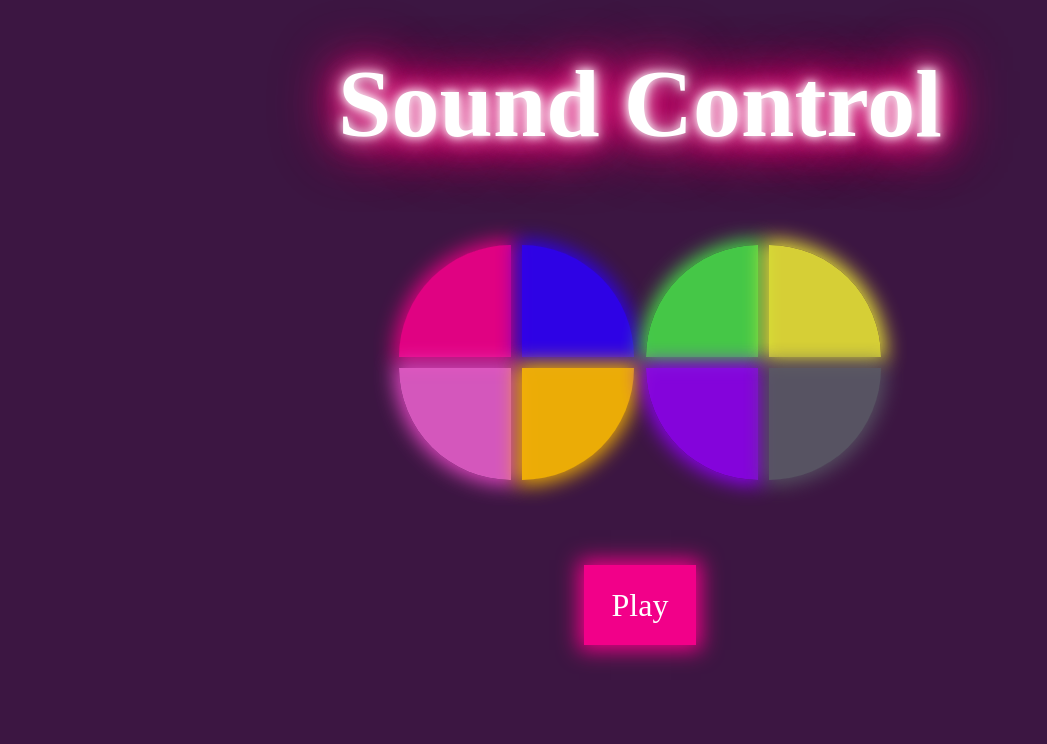
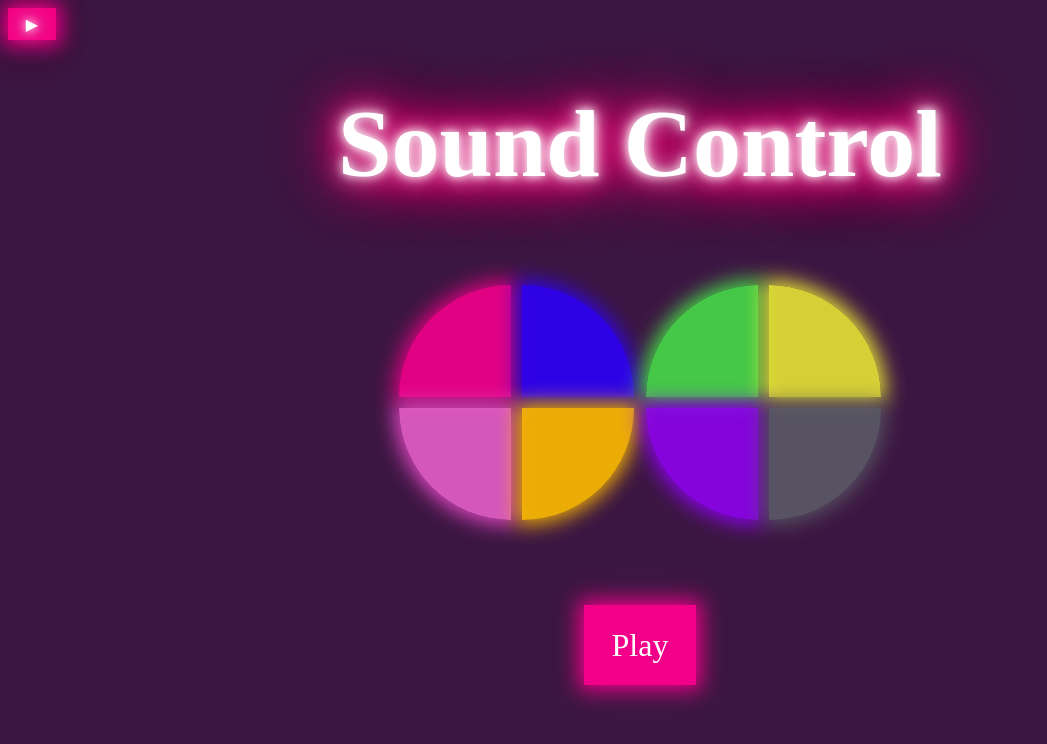
Before and after one commit to fac28/sound-control, a React (Vite) app: page / in a window 1280 px wide. Shown: the top 744 px of the page, without its empty margins (0-1047 px from the left). Built offline with nearby package versions, Linux system fonts and the light colour scheme; a web font is replaced by a local one.

Commit message:
song and buttons

```diff
--- a/src/App.css
+++ b/src/App.css
@@ -23,6 +23,15 @@ body {
   font-family: 'Neonderthaw', cursive;
   color: #fff;
   font-size: 2rem;
+  transition-duration: 150ms;
+}
+.button:hover {
+  box-shadow: 0px 0px 30px 5px #f20089;
+}
+
+.button:active {
+  box-shadow: 0px 0px 50px 5px #f20089;
+  transform: translateY(2px);
 }
 
 .flex {
@@ -61,6 +70,13 @@ body {
 
 .small-font {
   font-size: 3rem;
+}
+
+.play {
+  width: 3rem;
+  height: 2rem;
+  font-size: 1rem;
+  margin: 0;
 }
 
 /* Border radiuses */
--- a/src/App.jsx
+++ b/src/App.jsx
@@ -5,11 +5,16 @@ import { initialState } from './utils/global';
 import PlayButton from './components/PlayButton';
 import ResetButton from './components/ResetButton';
 
+import { backgroundSong } from './utils/backgroundSong';
+
 function App() {
   const [state, setState] = useState(initialState);
 
   return (
     <>
+      <button onClick={backgroundSong} className="button glow play">
+        &#9654;
+      </button>
       <h1 className="glow">Sound Control</h1>
       <div className="flex center width margin-top">
         {state.gameControls.map((pad) => {
@@ -33,7 +38,9 @@ function App() {
       {state.gameOver && (
         <div className="flex center column">
           <p className="glow small-font">Game Over</p>
-          <p className="glow small-font">Score: {state.gameArray.length - 1}</p>
+          <p className="glow small-font">
+            Score: {state.gameArray.length - 1}
+          </p>
         </div>
       )}
 
--- /dev/null
+++ b/src/utils/backgroundSong.js
@@ -0,0 +1,7 @@
+import song from '../assets/background.mp3';
+
+export const backgroundSong = () => {
+  const audio = new Audio(song);
+  audio.loop = true;
+  audio.play();
+};
--- a/src/utils/handleAnimation.js
+++ b/src/utils/handleAnimation.js
@@ -1,4 +1,6 @@
+
 export const handleAnimation = (setState, value) => {
+
   setState((prevState) => ({
     ...prevState,
     gameControls: prevState.gameControls.map((control) => {
```
Also changed, not shown: src/components/PlayButton.jsx (+6 -2 lines), 1 other file (tests, documents, lock files or other folders).
